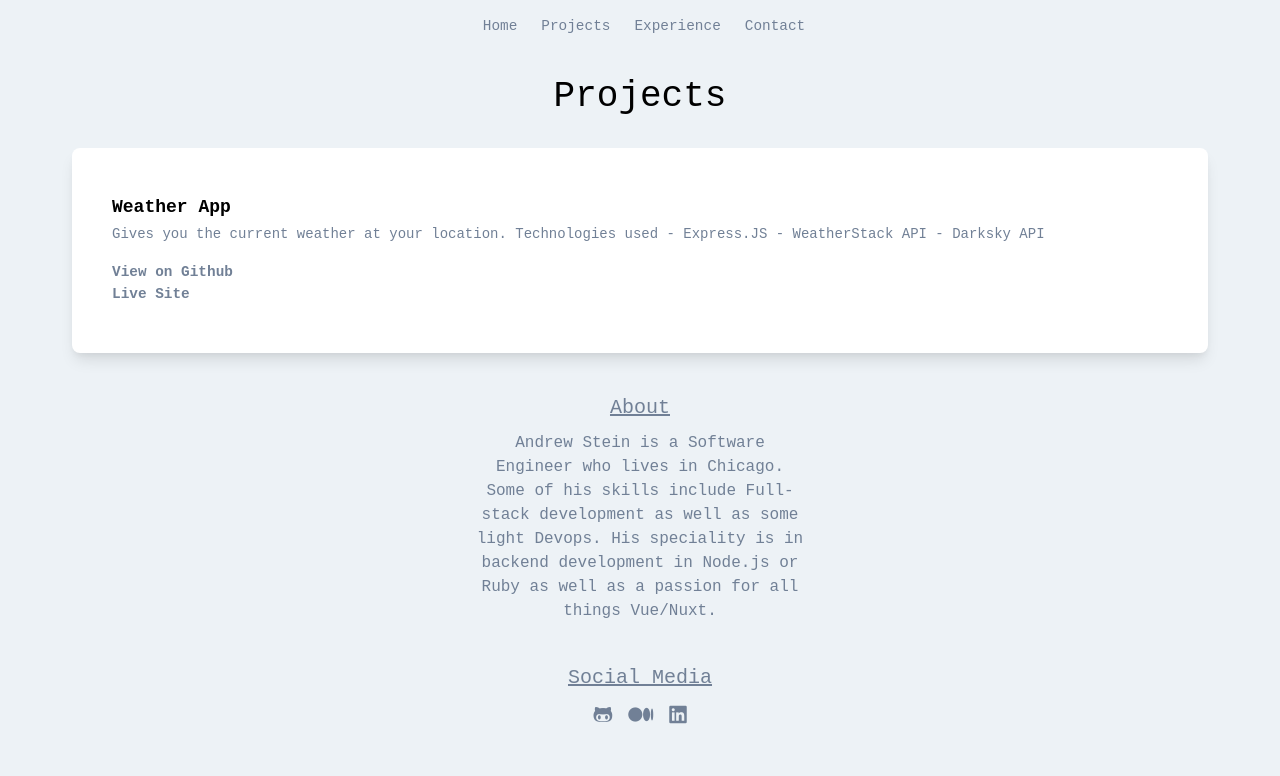
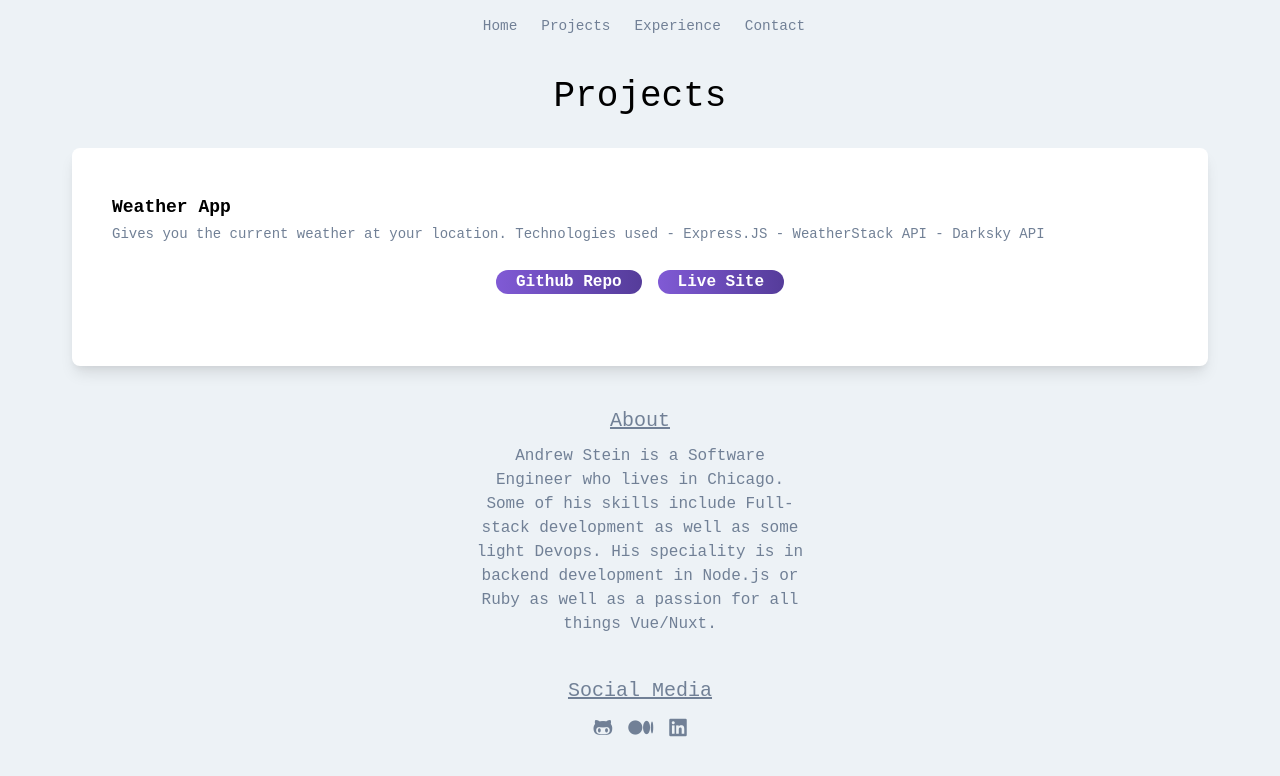
Before and after one commit to ABStein/portfolio-frontend, a Nuxt app: page /projects in a window 1280 px wide. Shown: the top 776 px of the page. Built offline with nearby package versions, Linux system fonts and the light colour scheme.

Commit message:
touching things up

```diff
--- a/assets/main.css
+++ b/assets/main.css
@@ -23,14 +23,14 @@ body::-webkit-scrollbar-thumb {
   background: #805ad5;
 }
 
-a {
-	color: #718096;
+.nav-link {
+  color: #718096;
 	font-size: 0.9rem;
 	transition: .3s;
 }
 
-a:hover {
-	color: #805ad5;
+.nav-link:hover {
+  color: #805ad5;
 }
 
 .btn {
--- a/components/ProjectCard.vue
+++ b/components/ProjectCard.vue
@@ -5,9 +5,10 @@
       <div class="mt-1">
         <span class="text-gray-600 text-sm">{{ project_description }}</span>
       </div>
-      <div class="flex flex-col mt-4">
-        <a :href="repo" class="text-left text-gray-600 font-semibold">View on Github</a>
-        <a :href="live_site" class="text-left text-gray-600 font-semibold">Live Site</a>
+
+      <div class="flex justify-center items-center mt-4 mb-4">
+        <a :href="repo" class="btn text-center text-white px-5 font-semibold rounded-full m-2">Github Repo</a>
+        <a :href="live_site" class="btn text-center text-white px-5 font-semibold rounded-full m-2">Live Site</a>
       </div>
     </div>
   </div>
--- a/pages/contact.vue
+++ b/pages/contact.vue
@@ -35,7 +35,7 @@
           </div>
 
           <div class="flex justify-center mb-4">
-            <button @click="pushedButton = true" type="submit" class="btn mt-3 bg-purple-600 hover:bg-purple-800 text-white font-bold py-2 px-4 rounded-full">
+            <button @click="pushedButton = true" type="submit" class="btn mt-3 text-white font-bold py-2 px-4 rounded-full">
               Let's Connect!
             </button>
           </div>
```
